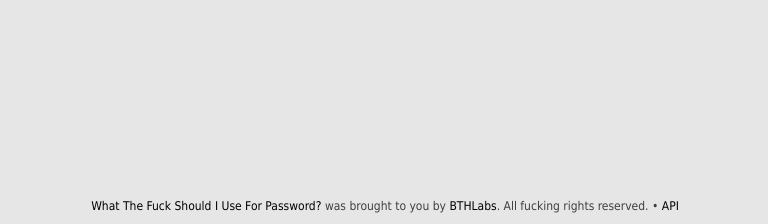
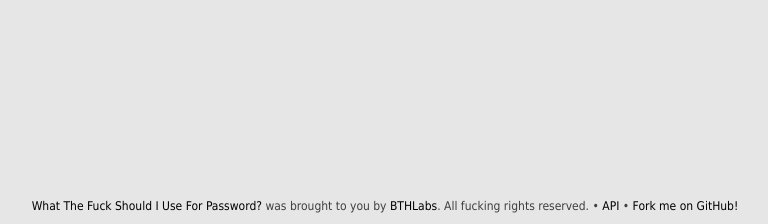
Before and after one commit to tomekwojcik/wtfpasswd, a Flask app: template pwdgen/templates/index.html in a window 1280 px wide. Shown: the part 576-800 px from the top of the page, without its empty margins (255-1023 px from the left). Run offline with Flask 2, Linux system fonts and the light colour scheme; the template is opened without the code that fills it: most values are stand-ins (such as "Sample title", 1, 10 or a date in 2020); parts of the project's set-up code (start-up, migrations or seed data) failed here and were passed over.

Commit message:
* Fucking GitHub repo link.

```diff
--- a/pwdgen/templates/index.html
+++ b/pwdgen/templates/index.html
@@ -127,6 +127,6 @@
             </form>
         </div>
 
-        <p id="fucking-footer"><a href="{{ url_for('index') }}">What The Fuck Should I Use For Password?</a> was brought to you by <a href="http://www.bthlabs.pl/">BTHLabs</a>. All fucking rights reserved. &bull; <a href="https://gist.github.com/1517544">API</a></p>
+        <p id="fucking-footer"><a href="{{ url_for('index') }}">What The Fuck Should I Use For Password?</a> was brought to you by <a href="http://www.bthlabs.pl/">BTHLabs</a>. All fucking rights reserved. &bull; <a href="https://gist.github.com/1517544">API</a> &bull; <a href="https://github.com/tomekwojcik/wtfpasswd">Fork me on GitHub!</a></p>
     </body>
 </html>
```
